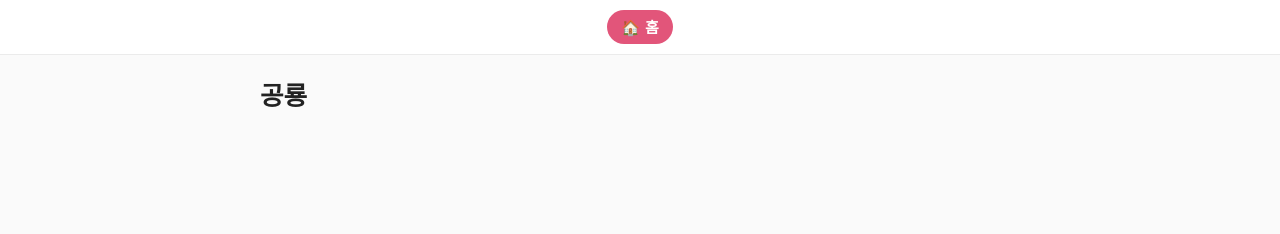
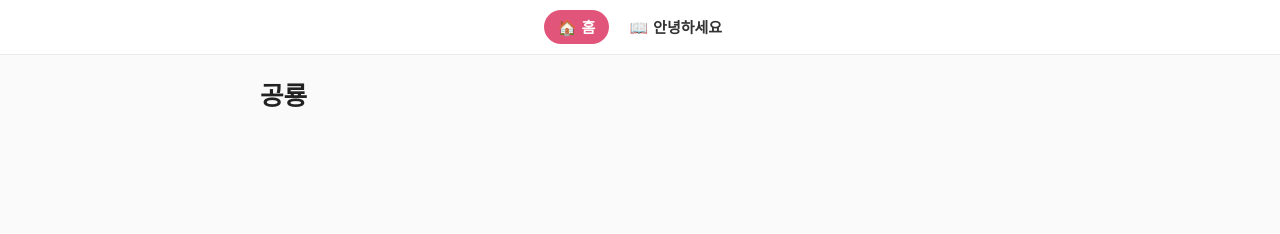
Before and after one commit to parksiwooyarr/prctice, a plain HTML site: page index.html in a window 1280 px wide. Shown: the top 234 px of the page. Drawn offline with Linux system fonts and the light colour scheme.

Commit message:
Add link to 'me.html' in navigation

```diff
--- a/index.html
+++ b/index.html
@@ -154,6 +154,7 @@ html.st-dark img,html.st-dark video,html.st-dark iframe,html.st-dark canvas{filt
 <nav class="st-nav st-nav-tab" data-studio="nav">
   <div class="st-nav-in">
     <a class="st-nav-a is-on" href="index.html"><span class="st-nav-i" aria-hidden="true">🏠</span>홈</a>
+    <a class="st-nav-a" href="me.html"><span class="st-nav-i" aria-hidden="true">📖</span>안녕하세요</a>
   </div>
 </nav>
 
```
